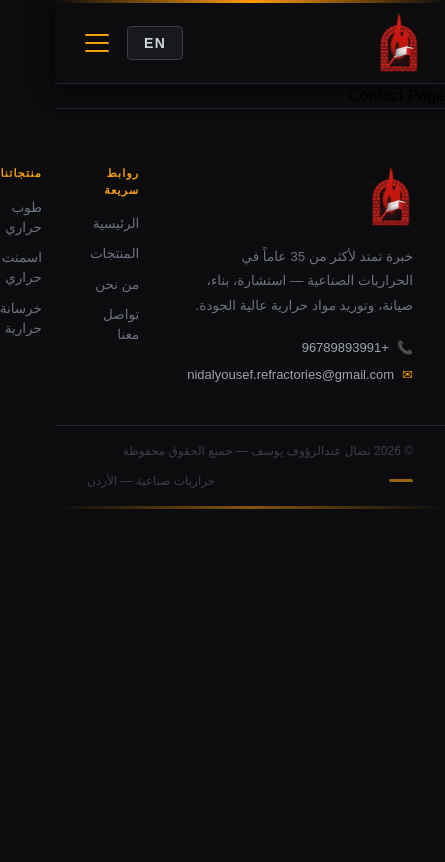
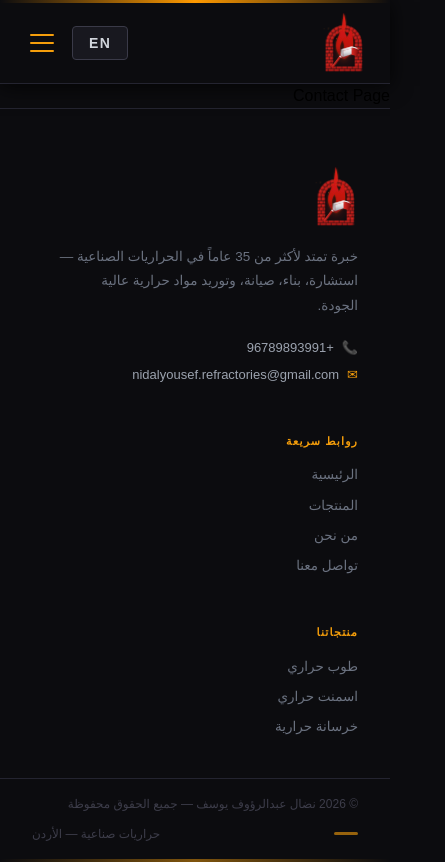
Before and after one commit to Abedelrauof-Yousef/Nidal-Refractories, a React (Vite) app in the folder nidal-refractories/: page /contact in a window 390 px wide. Shown: the whole page, 445 px wide, since content can reach past the window. Built offline with nearby package versions, Linux system fonts and the light colour scheme.

Commit message:
mobile version of footer

```diff
--- a/nidal-refractories/src/components/Footer.jsx
+++ b/nidal-refractories/src/components/Footer.jsx
@@ -16,7 +16,7 @@ function Footer() {
     >
       {/* Main footer body */}
       <div style={{ maxWidth: '1280px', margin: '0 auto', padding: '56px 32px 40px' }}>
-        <div style={{ display: 'grid', gridTemplateColumns: '1.6fr 1fr 1fr', gap: '48px', alignItems: 'start' }}>
+        <div style={{ display: 'grid', gridTemplateColumns: 'repeat(auto-fit, minmax(200px, 1fr))', gap: '48px', alignItems: 'start' }}>
 
           {/* Brand column */}
           <div>
```
